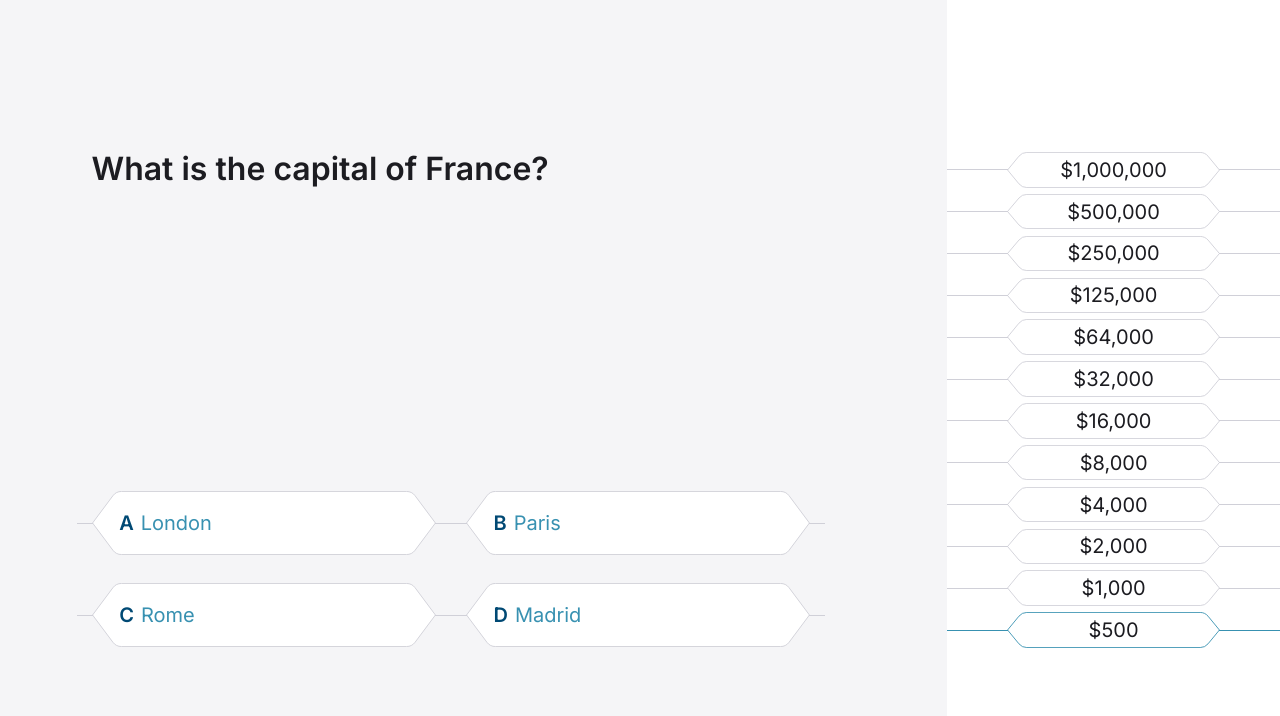
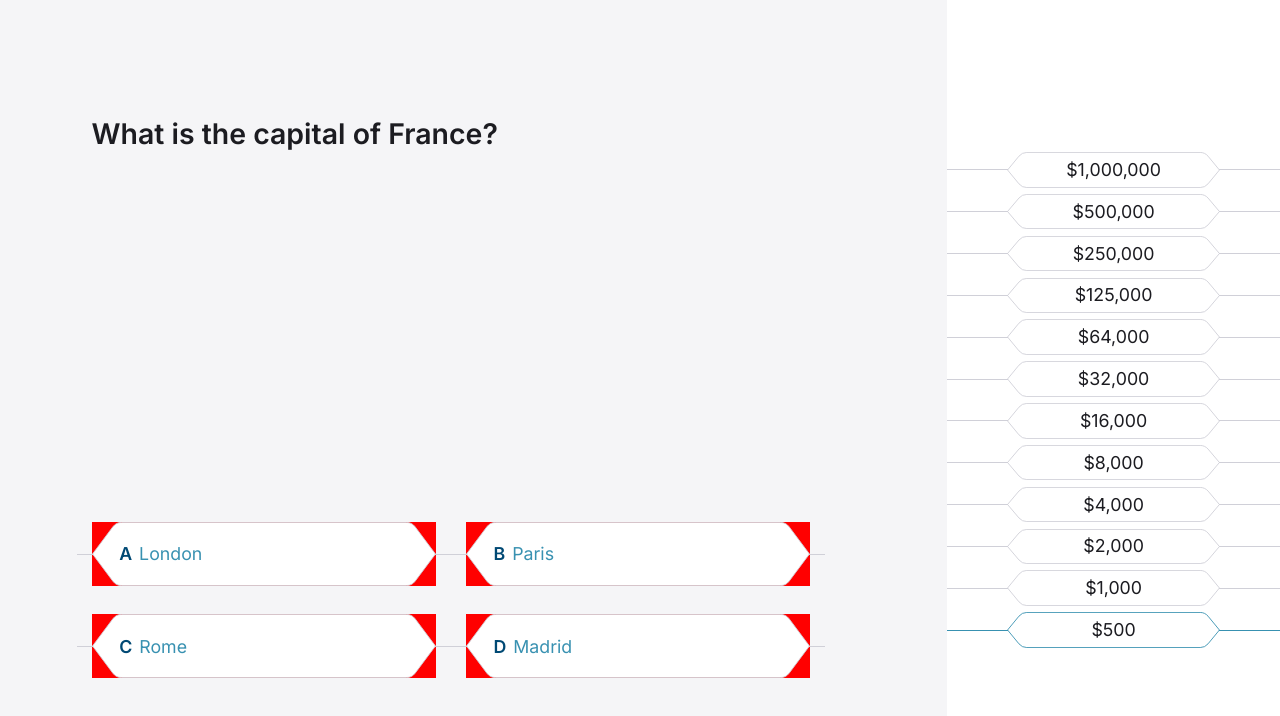
Before and after one commit to AndreyLukoshkin/millionaire, a React (Create React App) app: page /game in a window 1280 px wide. Shown: the top 716 px of the page. Built offline with nearby package versions, Linux system fonts and the light colour scheme; the HTML template or start-up script is replaced by a standard one.

Commit message:
another test for onrender

```diff
--- a/public/index.html
+++ b/public/index.html
@@ -4,7 +4,10 @@
     <meta charset="utf-8" />
     <link rel="icon" href="%PUBLIC_URL%/favicon.ico" />
 
-    <meta name="viewport" content="width=device-width, initial-scale=1" />
+    <meta
+      name="viewport"
+      content="width=device-width,initial-scale=1 maximum-scale=1.0 user-scalable=0 "
+    />
     <meta name="theme-color" content="#000000" />
     <meta
       name="description"
--- a/src/components/Question.jsx
+++ b/src/components/Question.jsx
@@ -2,9 +2,9 @@ import styles from './StylesModules/QuestionsAndScores.module.css'
 
 const Question = ({ currentQuestion }) => {
   return (
-    <div>
+    <>
       <h1 className={styles.questionText}>{currentQuestion?.question}</h1>
-    </div>
+    </>
   )
 }
 
--- a/src/components/QuestionsAndScores.jsx
+++ b/src/components/QuestionsAndScores.jsx
@@ -26,7 +26,7 @@ const QuestionsAndScores = ({ questions, setScore, score }) => {
         <div className={styles.wrapper}>
           <div className={styles.gameContainer}>
             <Burger setUpScoresWrapper={setUpScoresWrapper} />
-            <div>
+            <div className={styles.questionContainer}>
               <Question currentQuestion={currentQuestion} />
             </div>
             <div className={styles.answersWrapper}>
--- a/src/components/StylesModules/QuestionsAndScores.module.css
+++ b/src/components/StylesModules/QuestionsAndScores.module.css
@@ -34,7 +34,7 @@ body {
 /* ANSWERS */
 
 .answerLetter {
-  padding: 0 8px 0 7%;
+  padding: 0 2% 0 8%;
   font-family: 'Inter';
   font-weight: 600;
   color: #004974;
@@ -46,7 +46,6 @@ body {
   background-size: 100% 100%;
   background-color: transparent;
   position: relative;
-  border-radius: 25px;
   text-align: left;
   font-family: 'Inter';
   font-weight: 400;
@@ -59,7 +58,6 @@ body {
   background-size: 100% 100%;
   background-color: transparent;
   position: relative;
-  border-radius: 25px;
   text-align: left;
   font-family: 'Inter';
   font-weight: 400;
@@ -72,7 +70,6 @@ body {
   background-size: 100% 100%;
   background-color: transparent;
   position: relative;
-  border-radius: 25px;
   text-align: left;
   font-family: 'Inter';
   font-weight: 400;
@@ -85,7 +82,6 @@ body {
   background-size: 100% 100%;
   background-color: transparent;
   position: relative;
-  border-radius: 25px;
   text-align: left;
   font-family: 'Inter';
   font-weight: 400;
@@ -98,7 +94,6 @@ body {
   background-size: 100% 100%;
   background-color: transparent;
   position: relative;
-  border-radius: 25px;
   text-align: left;
   font-family: 'Inter';
   font-weight: 400;
@@ -486,23 +481,29 @@ body {
   .gameContainer {
     padding-left: 6%;
     width: 74%;
-    display: flex;
-    flex-direction: column;
-    justify-content: space-around;
+    display: grid;
+    grid-template-rows: 1fr 1fr;
+    align-items: center;
   }
 
   /* QUESTION */
 
+  .questionContainer {
+    align-self: flex-start;
+    margin-top: 13.6%;
+  }
+
   .questionText {
     padding-left: 1.69%;
-    font-size: 32px;
+    font-size: 2.222vw;
+    line-height: 2.56vw;
   }
 
   /* ANSWERS WRAPPER and ANSWER CONTAINERS*/
 
   .answersWrapper {
     width: 86%;
-    height: 19.5%;
+    height: 39%;
     background-color: #f5f5f7;
     position: relative;
     display: grid;
@@ -531,39 +532,35 @@ body {
   /* ANSWER LETTER */
 
   .answerLetter {
-    padding: 0 2% 0 8%;
-    font-family: 'Inter';
-    font-style: normal;
-    font-weight: 600;
-    font-size: 20px;
-    color: #004974;
+    font-size: 1.389vw;
   }
 
   /* ANSWERS */
 
   .answer {
+    background-color: red;
     width: 92%;
-    font-size: 20px;
+    font-size: 1.389vw;
   }
 
   .answerHover {
     width: 92%;
-    font-size: 20px;
+    font-size: 1.389vw;
   }
 
   .selected-answer {
     width: 92%;
-    font-size: 20px;
+    font-size: 1.389vw;
   }
 
   .correct-answer {
     width: 92%;
-    font-size: 20px;
+    font-size: 1.389vw;
   }
 
   .wrong-answer {
     width: 92%;
-    font-size: 20px;
+    font-size: 1.389vw;
   }
 
   /* VECTORS ANSWERS */
@@ -630,25 +627,25 @@ body {
   }
 
   .score {
-    font-size: 20px;
+    font-size: 1.389vw;
     width: 64%;
     height: 7.17%;
   }
 
   .currentScore {
-    font-size: 20px;
+    font-size: 1.389vw;
     width: 64%;
     height: 7.17%;
   }
 
   .wonScores {
-    font-size: 20px;
+    font-size: 1.389vw;
     width: 64%;
     height: 7.17%;
   }
 
   .prevScores {
-    font-size: 20px;
+    font-size: 1.389vw;
     width: 64%;
     height: 7.17%;
   }
```
